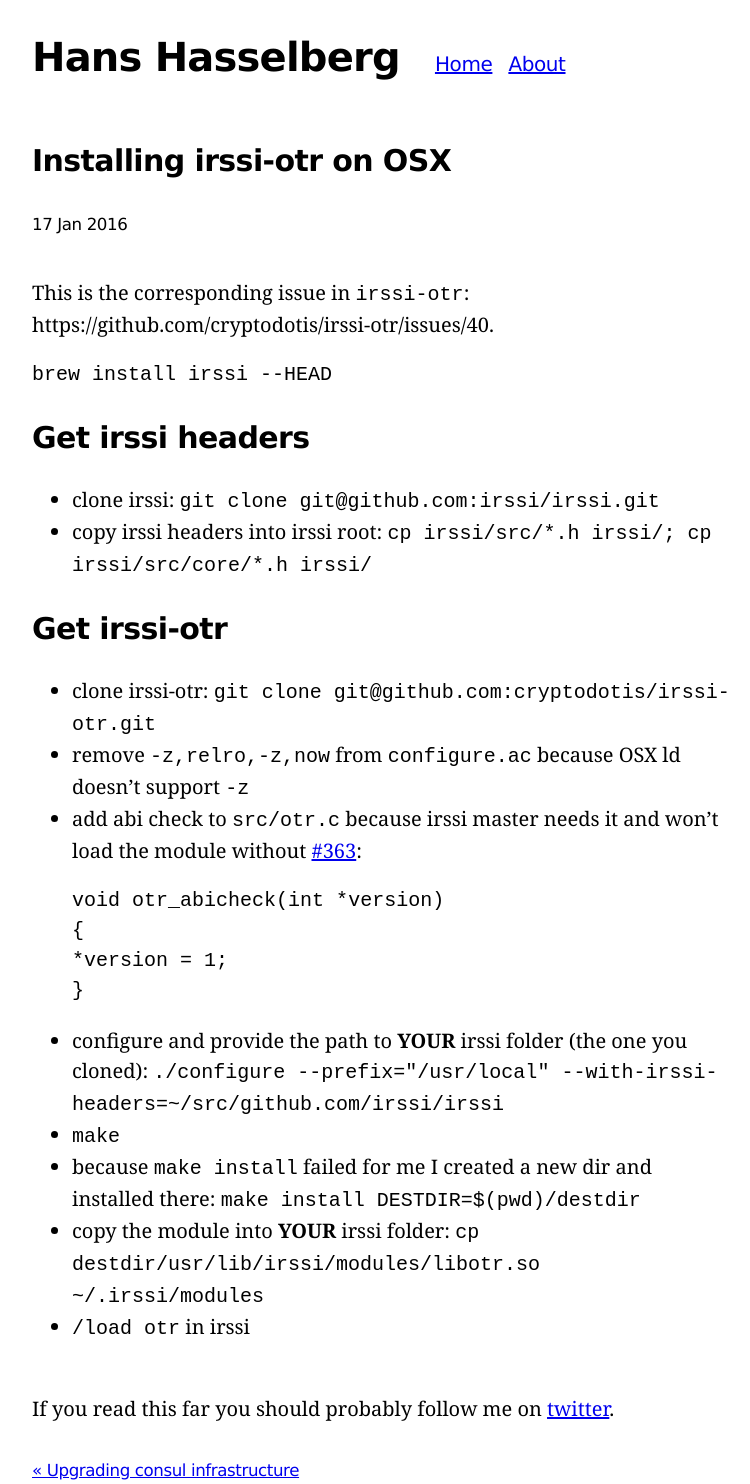
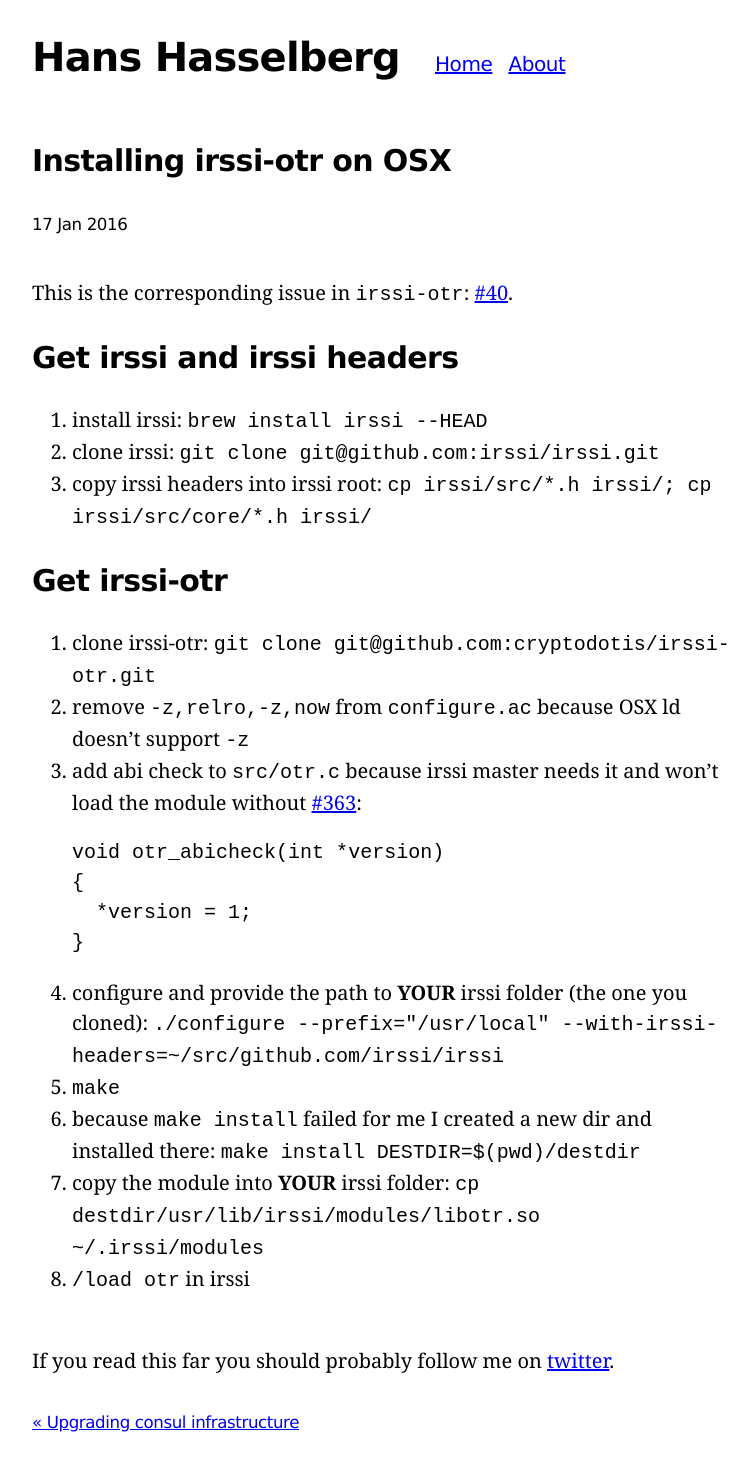
Before and after one commit to hanshasselberg/i0rek.github.io, a Jekyll site: the page built from _posts/2016-01-17-irssi_otr.markdown, in a window 1280 px wide. Shown: the whole page, without its empty margins (258-1008 px from the left). Built offline with Jekyll 4.4.1, drawn with Linux system fonts in a browser that asks for light colours; Markdown is read by kramdown in place of the engine named in the settings; comment, search, counter and statistics services are not loaded; after the commit the page ends 1436 px from its top, so only the background shows below that; some of the changed lines change nothing that is shown.

Commit message:
formatting.

````diff
--- a/_posts/2016-01-17-irssi_otr.markdown
+++ b/_posts/2016-01-17-irssi_otr.markdown
@@ -4,29 +4,27 @@
 date:   2016-01-17 11:00:00
 ---
 
-This is the corresponding issue in `irssi-otr`: https://github.com/cryptodotis/irssi-otr/issues/40.
-```
-brew install irssi --HEAD
-```
+This is the corresponding issue in `irssi-otr`: [#40](https://github.com/cryptodotis/irssi-otr/issues/40).
 
-## Get irssi headers
+## Get irssi and irssi headers
 
-* clone irssi: `git clone git@github.com:irssi/irssi.git`
-* copy irssi headers into irssi root: `cp irssi/src/*.h irssi/; cp irssi/src/core/*.h irssi/`
+1. install irssi: `brew install irssi --HEAD`
+1. clone irssi: `git clone git@github.com:irssi/irssi.git`
+1. copy irssi headers into irssi root: `cp irssi/src/*.h irssi/; cp irssi/src/core/*.h irssi/`
 
 ## Get irssi-otr
 
-* clone irssi-otr: `git clone git@github.com:cryptodotis/irssi-otr.git`
-* remove `-z,relro,-z,now` from `configure.ac` because OSX ld doesn't support `-z`
-* add abi check to `src/otr.c` because irssi master needs it and won't load the module without [#363](https://github.com/irssi/irssi/pull/363):
+1. clone irssi-otr: `git clone git@github.com:cryptodotis/irssi-otr.git`
+1. remove `-z,relro,-z,now` from `configure.ac` because OSX ld doesn't support `-z`
+1. add abi check to `src/otr.c` because irssi master needs it and won't load the module without [#363](https://github.com/irssi/irssi/pull/363):
 ```c
 void otr_abicheck(int *version)
 {
   *version = 1;
 }
 ```
-* configure and provide the path to __YOUR__ irssi folder (the one you cloned): `./configure --prefix="/usr/local" --with-irssi-headers=~/src/github.com/irssi/irssi`
-* `make`
-* because `make install` failed for me I created a new dir and installed there: `make install DESTDIR=$(pwd)/destdir`
-* copy the module into __YOUR__ irssi folder: `cp destdir/usr/lib/irssi/modules/libotr.so ~/.irssi/modules`
-* `/load otr` in irssi
+1. configure and provide the path to __YOUR__ irssi folder (the one you cloned): `./configure --prefix="/usr/local" --with-irssi-headers=~/src/github.com/irssi/irssi`
+1. `make`
+1. because `make install` failed for me I created a new dir and installed there: `make install DESTDIR=$(pwd)/destdir`
+1. copy the module into __YOUR__ irssi folder: `cp destdir/usr/lib/irssi/modules/libotr.so ~/.irssi/modules`
+1. `/load otr` in irssi
````
